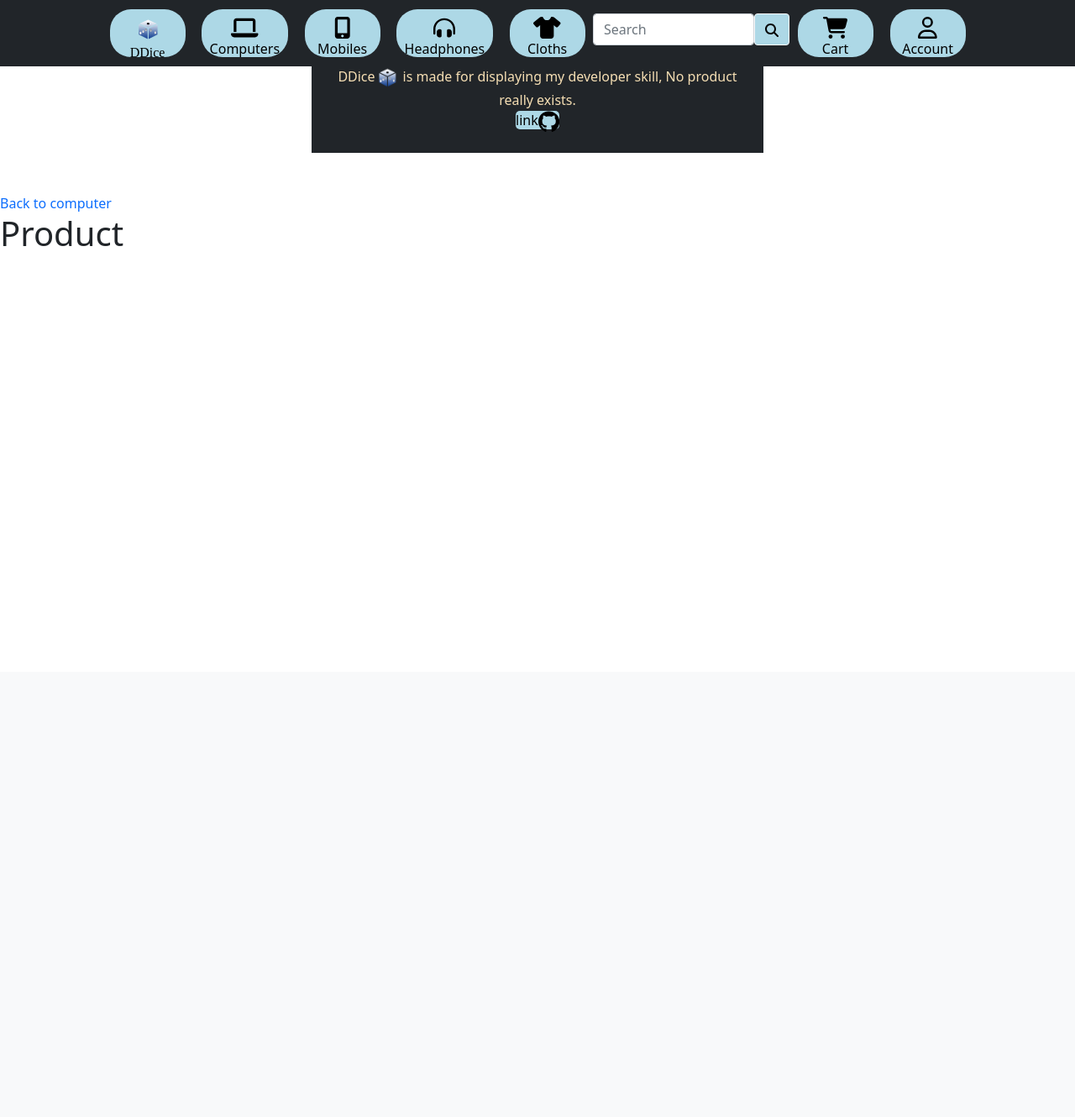
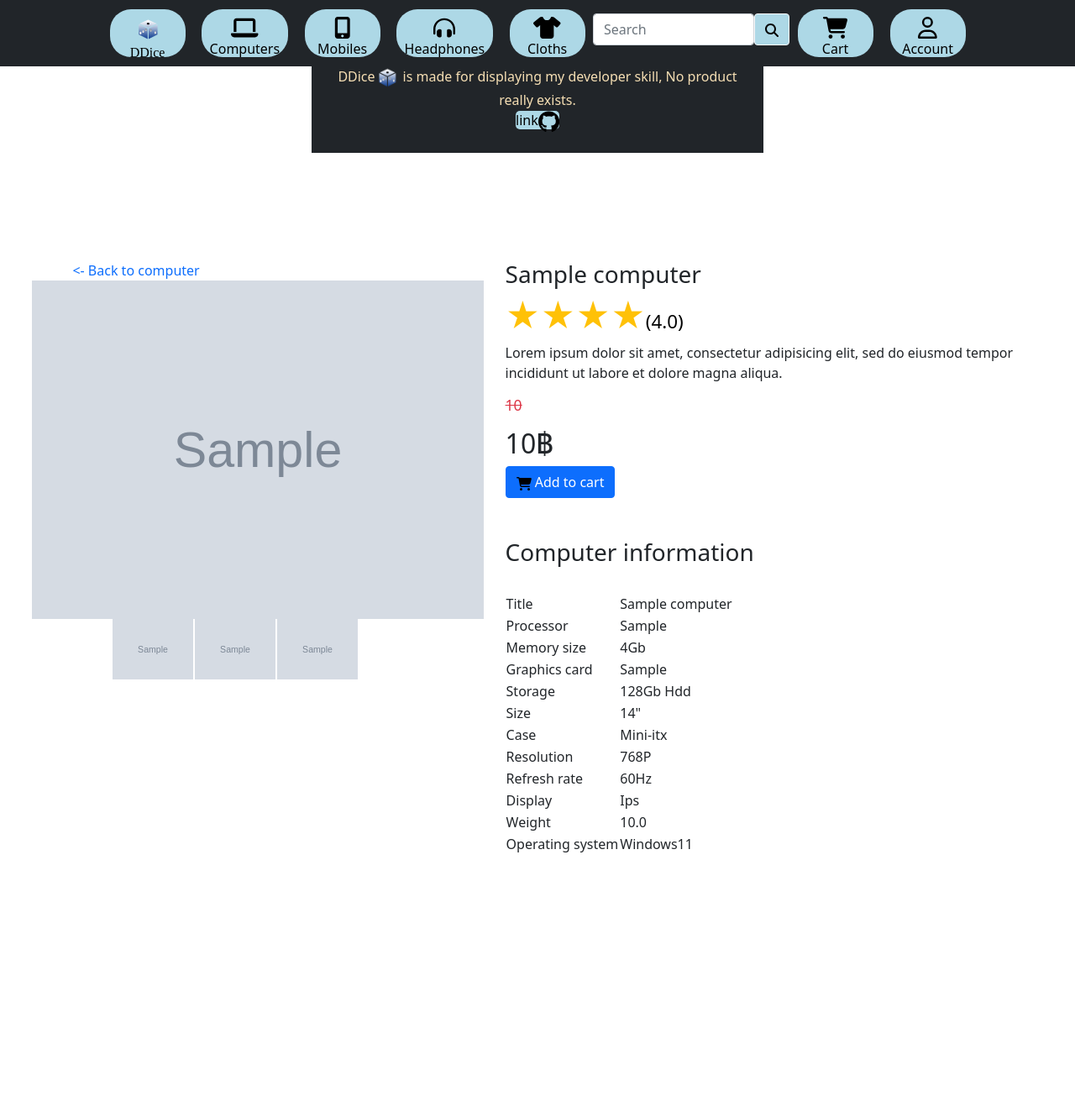
Before and after one commit to kritserv/django_online_store, a Django app: page /computer/product/1 in a window 1280 px wide. Shown: the whole page at 84% size. Before the commit the page ends 293 px from the top, so only its background shows below. Run offline with Django 4.2, Linux system fonts and the light colour scheme; tables that the repository leaves empty hold one stand-in row (values such as "Sample post"); grey boxes marked "Sample" are stand-in pictures; some libraries are stand-ins or nearby versions.

Commit message:
add data to computer product page

```diff
--- a/code/main/views.py
+++ b/code/main/views.py
@@ -10,7 +10,8 @@ def home(request):
 
 def product_computer(request, id):
 	product = Computer.objects.get(id=id)
-	return render(request, "store/product/computer.html", {'data': product})
+	fullstar = "★" * floor(product.stars)
+	return render(request, "store/product/computer.html", {'data': product, 'fullstar': fullstar})
 
 class ComputerFormView(FormView):
 
--- a/code/templates/store/product/computer.html
+++ b/code/templates/store/product/computer.html
@@ -9,7 +9,111 @@
       AOS.init();
     </script>
 
-    <a href="/computer">Back to computer</a>
-    <h1>Product</h1>
+    <div class="d-flex justify-content-between mb-2" style="margin-left: 3vw; margin-top: 6rem; margin-right: 3vw;">
+      <div>
+        <a href="/computer" id="filter-btn"><- Back to computer</a>
+          <div class="col-md-6">
+            <img src="/media/{{ data.image }}" style="width: 42vw; min-width: 220px;">
+            <div class="row">
+              <div class="col-lg-4 col-md-4 col-xs-4 thumb">
+                <img src="/media/{{ data.image }}" style="width: 6rem; margin-left: 6rem;">
+              </div>
+              <div class="col-lg-4 col-md-4 col-xs-4 thumb">
+                <img src="/media/{{ data.image }}" style="width: 6rem; margin-left: 6rem;">
+              </div>
+              <div class="col-lg-4 col-md-4 col-xs-4 thumb">
+                <img src="/media/{{ data.image }}" style="width: 6rem; margin-left: 6rem;">
+              </div>
+            </div>
+          </div>
+      </div>
+
+      <div style="margin-left: 2vw">
+        <h3>{{ data.title }}</h3>
+        <div>
+          <div class="ms-auto text-warning">
+            <h1>{{ fullstar }}<span style="color:black; font-size: 1.4rem">({{ data.stars }})</span></h1>
+          </div>
+        </div>
+        <p>Lorem ipsum dolor sit amet, consectetur adipisicing elit, sed do eiusmod
+          tempor incididunt ut labore et dolore magna aliqua.
+        </p>
+        <h5><p class="small text-danger"><s>{{ data.og_price }}</s></p></h5>
+        <h2>{{ data.price }}฿</h2>
+        <button class="btn btn-primary add-to-cart">
+          <svg xmlns="http://www.w3.org/2000/svg" height="1em" viewBox="0 0 576 512"><!--! Font Awesome Free 6.4.2 by @fontawesome - https://fontawesome.com License - https://fontawesome.com/license (Commercial License) Copyright 2023 Fonticons, Inc. --><path d="M0 24C0 10.7 10.7 0 24 0H69.5c22 0 41.5 12.8 50.6 32h411c26.3 0 45.5 25 38.6 50.4l-41 152.3c-8.5 31.4-37 53.3-69.5 53.3H170.7l5.4 28.5c2.2 11.3 12.1 19.5 23.6 19.5H488c13.3 0 24 10.7 24 24s-10.7 24-24 24H199.7c-34.6 0-64.3-24.6-70.7-58.5L77.4 54.5c-.7-3.8-4-6.5-7.9-6.5H24C10.7 48 0 37.3 0 24zM128 464a48 48 0 1 1 96 0 48 48 0 1 1 -96 0zm336-48a48 48 0 1 1 0 96 48 48 0 1 1 0-96z"/></svg> Add to cart
+        </button>
+
+        <br><br><br>
+        <h3>Computer information</h3>
+        <br>
+        <table style="margin-bottom: 19rem;">
+          <tbody>
+            <tr>
+              <td>Title</td>
+              <td>{{ data.title }}</td>
+            </tr>
+            <tr>
+              <td>Processor</td>
+              <td>{{ data.cpu }}</td>
+            </tr>
+            <tr>
+              <td>Memory size</td>
+              <td>{{ data.ram }}</td>
+            </tr>
+            <tr>
+              <td>Graphics card</td>
+              <td>{{ data.gpu }}</td>
+            </tr>
+            <tr>
+              <td>Storage</td>
+              <td>{{ data.storage }} {{ data.storage_type }}</td>
+            </tr>
+            {% if data.size %}
+            <tr>
+              <td>Size</td>
+              <td>{{ data.size }}</td>
+            </tr>
+            {% endif %}
+            {% if data.case %}
+            <tr>
+              <td>Case</td>
+              <td>{{ data.case }}</td>
+            </tr>
+            {% endif %}
+            {% if data.resolution %}
+            <tr>
+              <td>Resolution</td>
+              <td>{{ data.resolution }}</td>
+            </tr>
+            {% endif %}
+            {% if data.refresh_rate %}
+            <tr>
+              <td>Refresh rate</td>
+              <td>{{ data.refresh_rate }}</td>
+            </tr>
+            {% endif %}
+            {% if data.display %}
+            <tr>
+              <td>Display</td>
+              <td>{{ data.display }}</td>
+            </tr>
+            {% endif %}
+            {% if data.weight %}
+            <tr>
+              <td>Weight</td>
+              <td>{{ data.weight }}</td>
+            </tr>
+            {% endif %}
+            {% if data.os %}
+            <tr>
+              <td>Operating system</td>
+              <td>{{ data.os }}</td>
+            </tr>
+            {% endif %}
+          </tbody>
+        </table>
+      </div>
+    </div>
 
 {% endblock %}
```
Also changed, not shown: code/static/css/main.css (line endings or trailing spaces).
